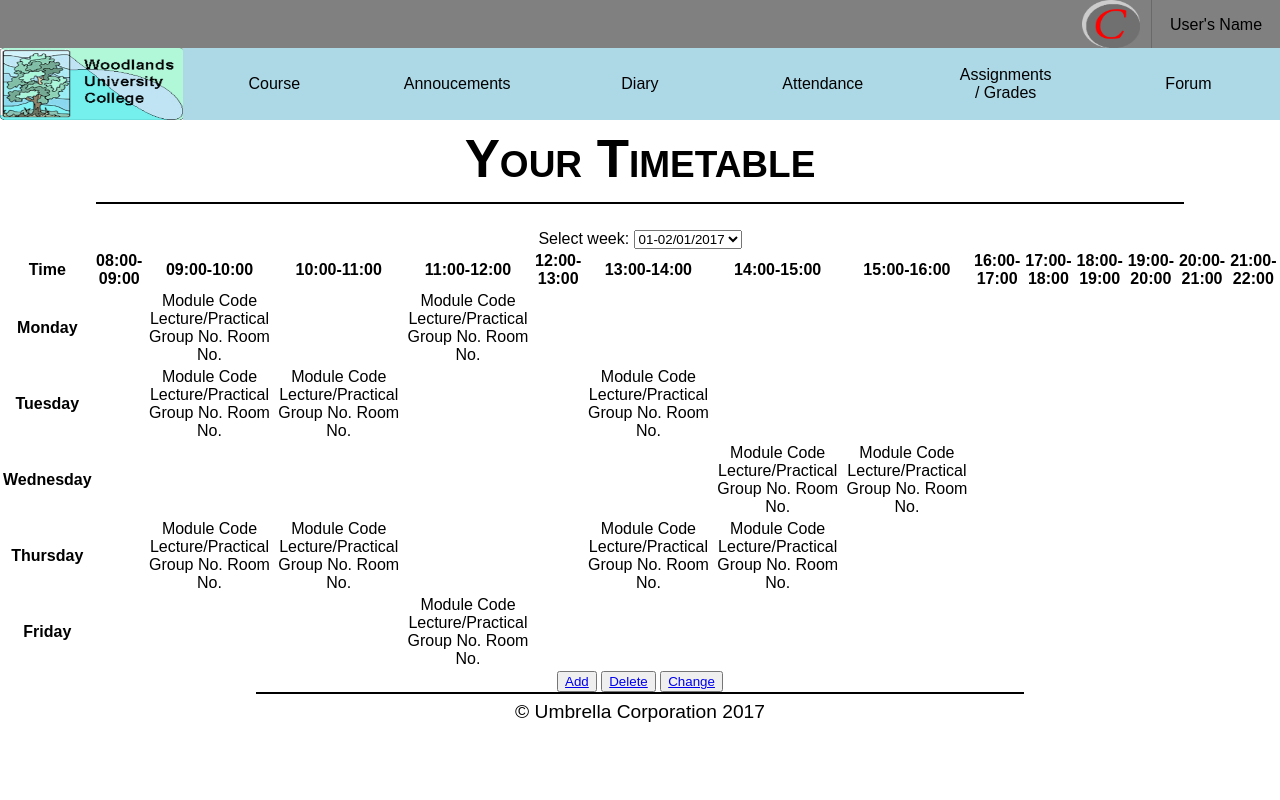
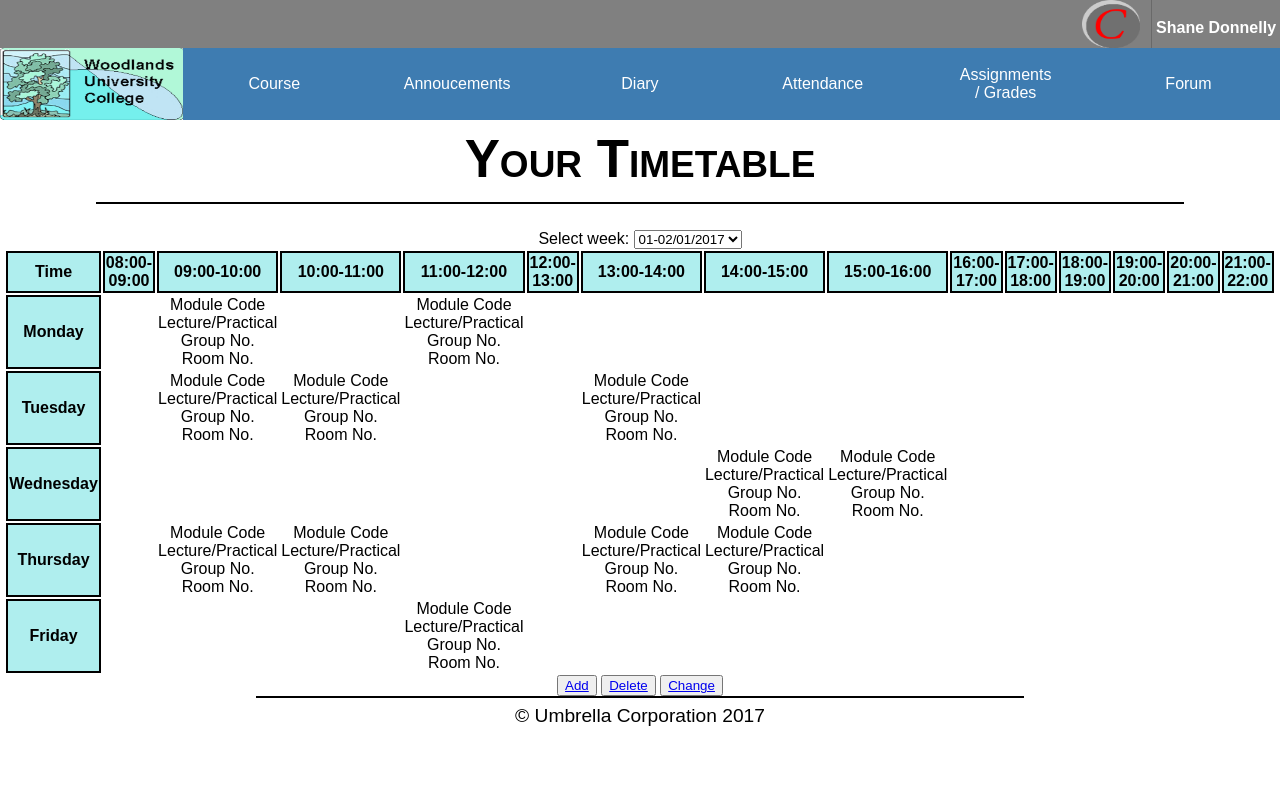
Before and after one commit to xbyatomz/GroupProject2, a PHP site: page /diary.php in a window 1280 px wide. Run offline with PHP 8.4, Linux system fonts and the light colour scheme; a user stored in the database is signed in; data comes from the database, SQL or seed files in the repository; some libraries are stand-ins or nearby versions.

Commit message:
Batch update of files

```diff
--- a/compiler.php
+++ b/compiler.php
@@ -5,5 +5,5 @@
  * Date: 05/04/2017
  * Time: 13:46
  */
-
+isset($_SESSION) ? '' : session_start();
 require_once 'data-connectoin.php';
--- a/diary.php
+++ b/diary.php
@@ -17,24 +17,24 @@
 
 		<table class="diaryTable">
 			<tr>
-				<th>Time</th>
-				<th>08:00-09:00</th>
-				<th>09:00-10:00</th>
-				<th>10:00-11:00</th>
-				<th>11:00-12:00</th>
-				<th>12:00-13:00</th>
-				<th>13:00-14:00</th>
-				<th>14:00-15:00</th>
-				<th>15:00-16:00</th>
-				<th>16:00-17:00</th>
-				<th>17:00-18:00</th>
-				<th>18:00-19:00</th>
-				<th>19:00-20:00</th>
-				<th>20:00-21:00</th>
-				<th>21:00-22:00</th>
+				<th class="heading">Time</th>
+				<th class="time">08:00-09:00</th>
+				<th class="time">09:00-10:00</th>
+				<th class="time">10:00-11:00</th>
+				<th class="time">11:00-12:00</th>
+				<th class="time">12:00-13:00</th>
+				<th class="time">13:00-14:00</th>
+				<th class="time">14:00-15:00</th>
+				<th class="time">15:00-16:00</th>
+				<th class="time">16:00-17:00</th>
+				<th class="time">17:00-18:00</th>
+				<th class="time">18:00-19:00</th>
+				<th class="time">19:00-20:00</th>
+				<th class="time">20:00-21:00</th>
+				<th class="time">21:00-22:00</th>
 			</tr>
 			<tr>
-					<th>Monday</th>
+					<th class="heading">Monday</th>
 						<td></td>
 						<td id="lightpinkModule">Module Code Lecture/Practical Group No. Room No.</td>
 						<td></td>
@@ -51,7 +51,7 @@
 						<td></td>
 				</tr>
 				<tr>
-					<th>Tuesday</th>
+					<th class="heading">Tuesday</th>
 						<td></td>
 						<td id="lightblueModule">Module Code Lecture/Practical Group No. Room No.</td>
 						<td id="lightblueModule">Module Code Lecture/Practical Group No. Room No.</td>
@@ -68,7 +68,7 @@
 						<td></td>
 				</tr>
 				<tr>
-					<th>Wednesday</th>
+					<th class="heading">Wednesday</th>
 						<td></td>
 						<td></td>
 						<td></td>
@@ -85,7 +85,7 @@
 						<td></td>
 				</tr>
 				<tr>
-					<th>Thursday</th>
+					<th class="heading">Thursday</th>
 						<td></td>
 						<td id="redModule">Module Code Lecture/Practical Group No. Room No.</td>
 						<td id="redModule">Module Code Lecture/Practical Group No. Room No.</td>
@@ -103,7 +103,7 @@
 					</th>
 				</tr>
 				<tr>
-					<th>Friday</th>
+					<th class="heading">Friday</th>
 						<td></td>
 						<td></td>
 						<td></td>
--- a/head.php
+++ b/head.php
@@ -1,3 +1,4 @@
+<?php require 'compiler.php'; ?>
 <!DOCTYPE html>
 <html>
   <head>
@@ -21,7 +22,17 @@
               <img src="Media/image.png" alt="" height="28px" width="28px"> <!-- Image is place holder, will be replaced with user image -->
             </div>
             <div class="userName">
-              <p>User's Name</p>
+                <?php
+                    $stmt = $pdo->prepare('SELECT * FROM students WHERE studentId = :id');
+                    $criteria = [
+                            'id' => $_SESSION['user']
+                    ];
+                    $stmt->execute($criteria);
+                    foreach ($stmt as $key)
+                    {
+                        echo '<p>' . $key['firstName'] . ' ' . $key['lastName'] . '</p>';
+                    }
+                ?>
             </div>
           </div>
         </div>
--- a/passwordHasher.php
+++ b/passwordHasher.php
@@ -16,7 +16,7 @@ $hashed = password_hash($password, PASSWORD_DEFAULT);
 
 $stmt = $pdo->prepare('UPDATE students
                                 SET password = :id
-                                WHERE lastName = "Insert_LastName_Here" ');
+                                WHERE lastName = "Edwards" ');
 $criteria = [
     'id' => $hashed
 ];
--- a/style.css
+++ b/style.css
@@ -35,7 +35,7 @@ html, body
   width: calc(100% / 7);
   height: 9vh;
   transition: all 350ms ease-in-out;
-  background-color: lightblue;
+  background-color: #3E7CB1;
   align-items: center;
   display: flex;
   justify-content: center;
@@ -43,11 +43,12 @@ html, body
   z-index: 5;
   text-decoration: none;
   color: inherit;
+  color: white;
 }
 
 .navigation ul .item:hover
 {
-  background-color: lightcyan;
+  background-color: #0047B6;
 }
 
 .navigation ul .item:first-child
@@ -69,6 +70,8 @@ html, body
   background-color: gray;
   z-index: 2;
   overflow-y: hidden;
+  color: white;
+  font-weight: bolder;
 }
 
 .userContainer .userImage
@@ -91,6 +94,10 @@ html, body
 .userContainer .userName
 {
   width: 10%;
+  display: flex;
+  flex-direction: column;
+  justify-content: center;
+  align-items: center;
   text-align: center;
   overflow-y: hidden;
   overflow-x: hidden;
@@ -261,37 +268,10 @@ html, body
   box-sizing: border-box;
   padding: 1%;
   cursor: pointer;
+  background-color: #3E7CB1;
+  color: white;
 }
 
-.module:nth-of-type(1)
-{
-  background-color: palegreen;
-}
-
-.module:nth-of-type(2)
-{
-  background-color: paleturquoise;
-}
-
-.module:nth-of-type(3)
-{
-  background-color: steelblue;
-}
-
-.module:nth-of-type(4)
-{
-  background-color: lightcoral;
-}
-
-.module:nth-of-type(5)
-{
-  background-color: indianred;
-}
-
-.module:nth-of-type(6)
-{
-  background-color: firebrick;
-}
 
 .overview
 {
@@ -429,36 +414,8 @@ html, body
   margin: 1% auto;
   box-sizing: border-box;
   border: 1px solid black;
-}
-
-.moduleAttendance .mAttend:nth-of-type(1)
-{
-  background-color: palegreen;
-}
-
-.moduleAttendance .mAttend:nth-of-type(2)
-{
-  background-color: paleturquoise;
-}
-
-.moduleAttendance .mAttend:nth-of-type(3)
-{
-  background-color: steelblue;
-}
-
-.moduleAttendance .mAttend:nth-of-type(4)
-{
-  background-color: lightcoral;
-}
-
-.moduleAttendance .mAttend:nth-of-type(5)
-{
-  background-color: indianred;
-}
-
-.moduleAttendance .mAttend:nth-of-type(6)
-{
-  background-color: firebrick;
+  background-color: #3E7CB1;
+  color: white;
 }
 
 .moduleAttendance .mAttend h1
@@ -531,7 +492,23 @@ html, body
     overflow-y: scroll;
 }
 
-.announcements .annContainer .acItemM {
+.announcements .annContainer .title
+{
+  font-size: 1.2em;
+  font-weight: bolder;
+  border-bottom: 1px solid black;
+  padding: 1% 0;
+  width: 90%:
+  margin: 0 auto;
+}
+
+.announcements .annContainer i
+{
+  font-size: 0.8em;
+  color: grey;
+}
+
+.announcements .annContainer .acItemModule {
     box-sizing: border-box;
     width: 95%;
     margin: 2% auto;
@@ -742,6 +719,60 @@ html, body
   font-size: 1.1em;
   padding: 1% 0;
   border-bottom: 1px solid black;
+}
+
+
+.topRow
+{
+  width: 100%;
+}
+
+.topRow .module
+{
+  width: calc(100% / 6);
+  height: auto;
+  font-size: 1.2em;
+  font-weight: bolder;
+  display: flex;
+  flex-direction: column;
+  justify-content: center;
+  align-items: center;
+  padding: 0.4em 0;
+}
+
+.bottomRow
+{
+  width: 100%;
+}
+
+.bottomRow .module
+{
+  width: calc(100% / 6);
+  font-size: 1.2em;
+  font-weight: bolder;
+  display: flex;
+  flex-direction: column;
+  justify-content: center;
+  align-items: center;
+  padding: 0.4em 0;
+}
+
+.diaryTable
+{
+  width: 95vw;
+  margin: 0 auto;
+}
+
+.diaryTable .heading
+{
+  background-color: paleturquoise;
+  border: 2px solid black;
+}
+
+.diaryTable .time
+{
+  background-color: paleturquoise;
+  border: 2px solid black;
 }
 
 /* ---------------------- ISH ------------------------------ */
```
Also changed, not shown: other parts of style.css (+22 -13 lines), announcements.php (+12 -26 lines), attenance.php (+27 -3 lines), overview.php (+22 -31 lines), database.sql.
